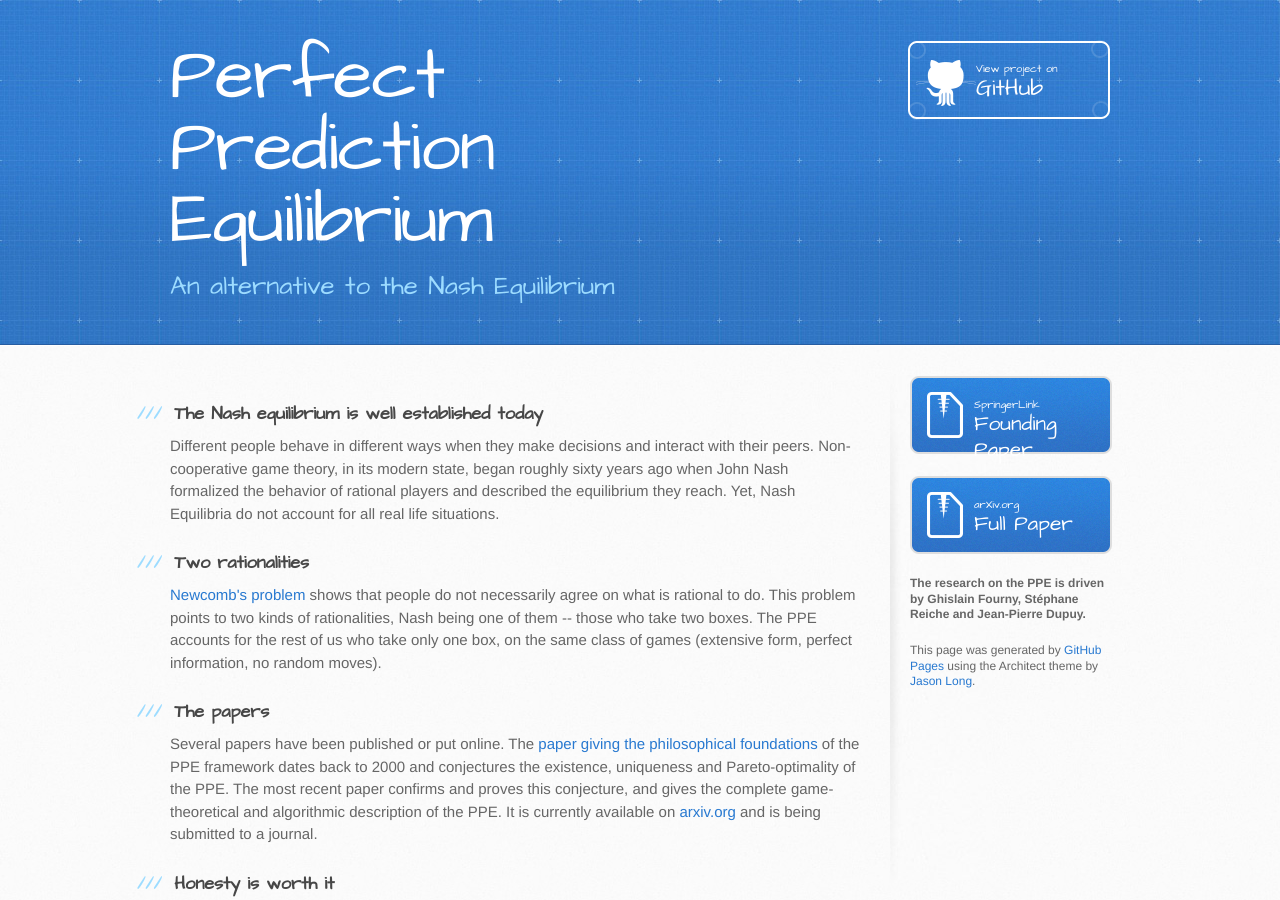
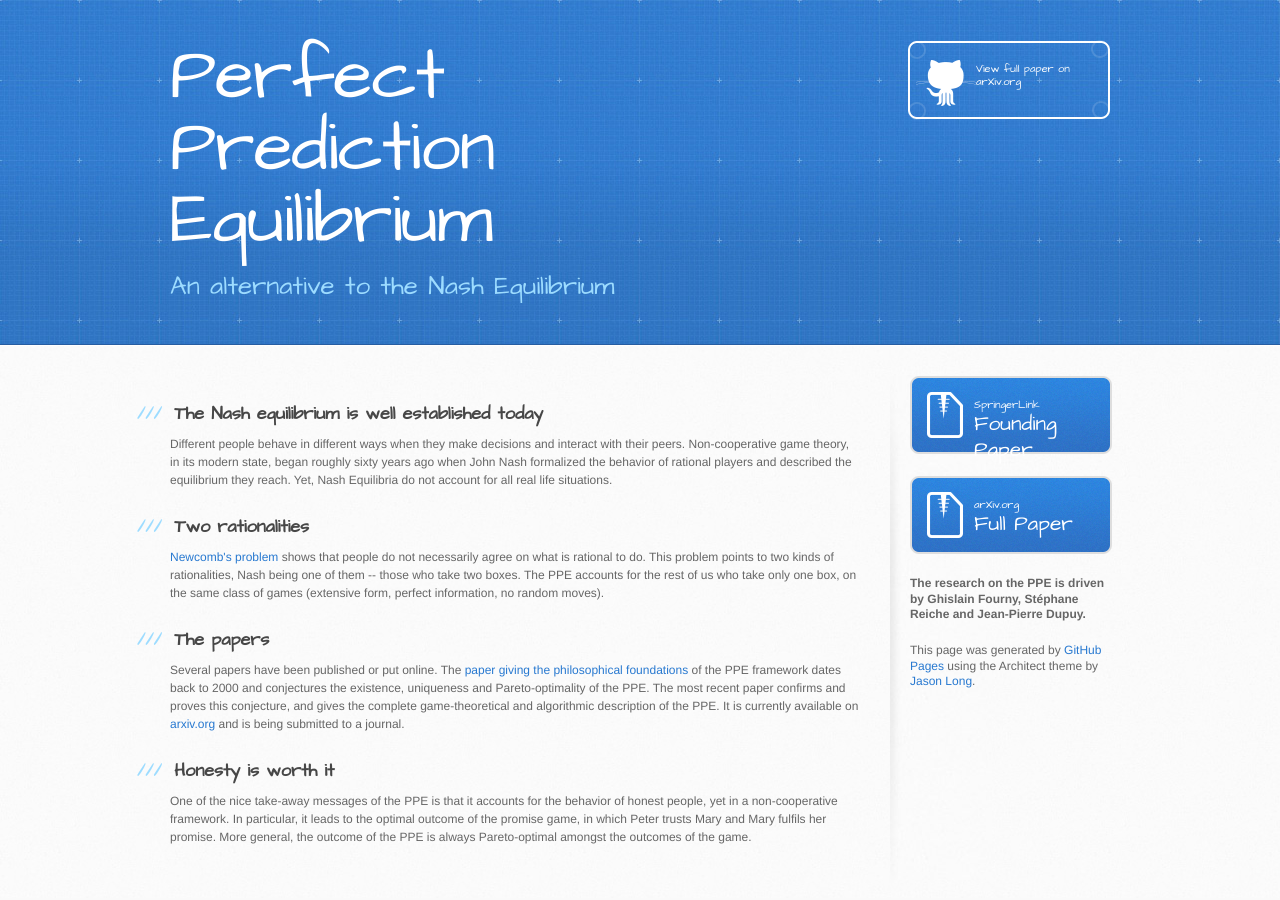
Before and after one commit to ghislainfourny/ppe, a plain HTML site: page index.html in a window 1280 px wide. Shown: the top 900 px of the page. Drawn offline with Linux system fonts and the light colour scheme.

Commit message:
Update index.html

```diff
--- a/index.html
+++ b/index.html
@@ -21,7 +21,7 @@
       <div class="inner">
         <h1>Perfect Prediction Equilibrium</h1>
         <h2>An alternative to the Nash Equilibrium</h2>
-        <a href="https://github.com/ghislainfourny/ppe" class="button"><small>View project on</small> GitHub</a>
+        <a href="http://arxiv.org/abs/1409.6172" class="button"><small>View full paper on arXiv.org</a>
       </div>
     </header>
 
```
